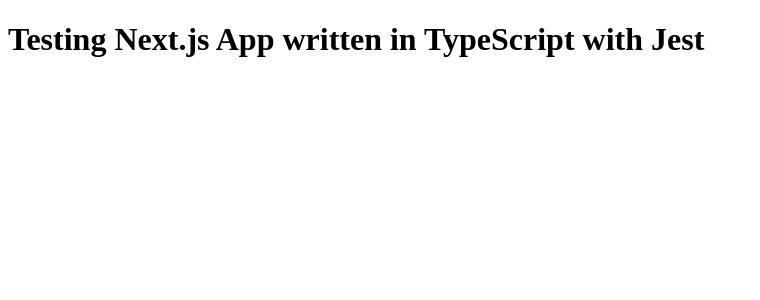
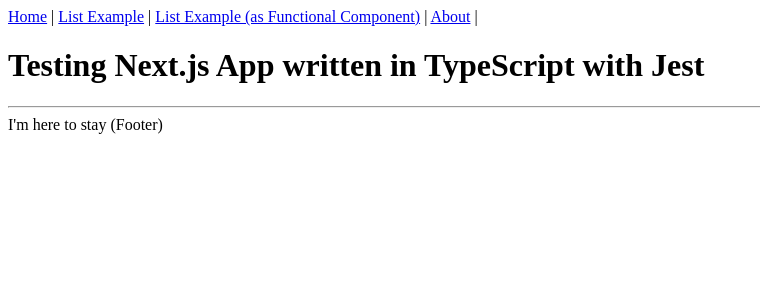
Before and after one commit to aleksspeaker/hospi, a Next.js app: page / in a window 1280 px wide. Shown: the top 300 px of the page, without its empty margins (0-760 px from the left). Built offline with nearby package versions, Linux system fonts and the light colour scheme.

Commit message:
Added layout

```diff
--- a/pages/index.tsx
+++ b/pages/index.tsx
@@ -1,3 +1,7 @@
-const IndexPage = () => <h1>Testing Next.js App written in TypeScript with Jest</h1>;
+import Layout from "../src/components/Layout";
+
+const IndexPage = () =>  <Layout title="Home | Next.js + TypeScript Example">
+  <h1>Testing Next.js App written in TypeScript with Jest</h1>
+</Layout>;
 
 export default IndexPage;
--- /dev/null
+++ b/src/components/Layout.tsx
@@ -0,0 +1,32 @@
+import * as React from 'react'
+import Link from 'next/link'
+import Head from 'next/head'
+
+type Props = {
+  title?: string,
+}
+
+const Layout: React.FunctionComponent<Props> = ({ children, title = 'This is the default title' }) => (
+  <div>
+    <Head>
+      <title>{title}</title>
+      <meta charSet='utf-8' />
+      <meta name='viewport' content='initial-scale=1.0, width=device-width' />
+    </Head>
+    <header>
+      <nav>
+        <Link href='/'><a>Home</a></Link> | {' '}
+        <Link href='/list-class'><a>List Example</a></Link> | {' '}
+        <Link href='/list-fc'><a>List Example (as Functional Component)</a></Link> | {' '}
+        <Link href='/about'><a>About</a></Link> | {' '}
+      </nav>
+    </header>
+    {children}
+    <footer>
+      <hr />
+      <span>I'm here to stay (Footer)</span>
+    </footer>
+  </div>
+)
+
+export default Layout
```
